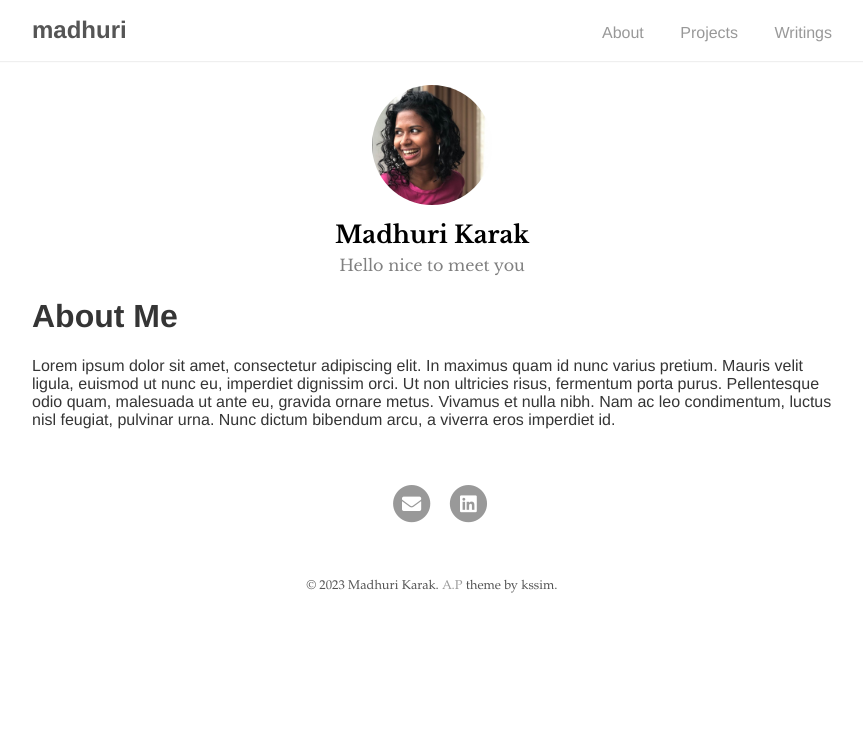
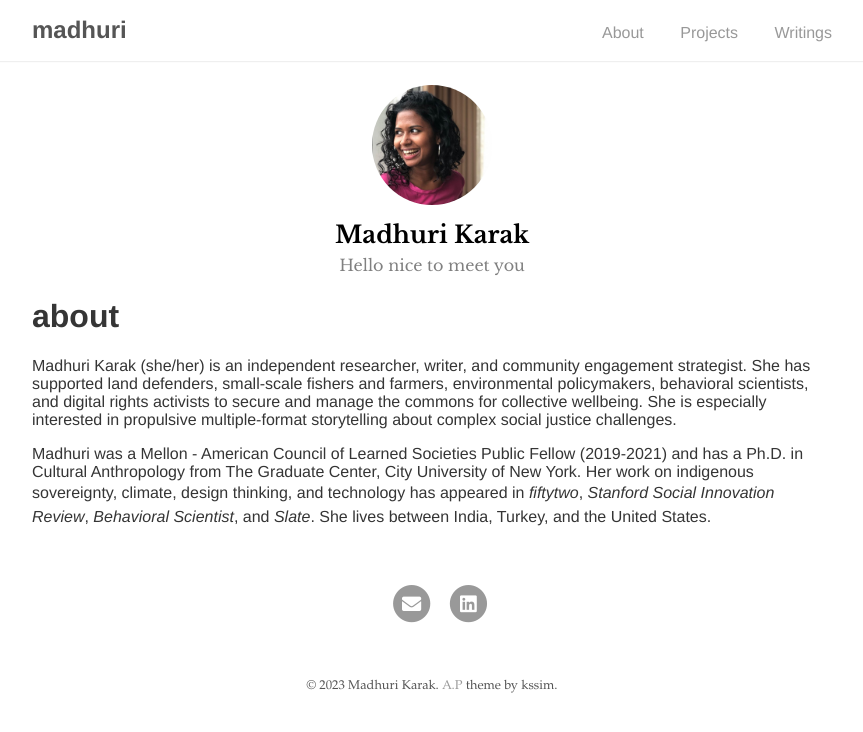
Before and after one commit to madhurikarak/madhurikarak.github.io, a Jekyll site: the page built from index.md, in a window 1280 px wide. Shown: the top 732 px of the page, without its empty margins (208-1071 px from the left). Built offline with Jekyll 4.4.1, drawn with Linux system fonts in a browser that asks for light colours; our own code applies the rules of GitHub Pages for plain Markdown files.

Commit message:
Update index.md

```diff
--- a/index.md
+++ b/index.md
@@ -2,5 +2,7 @@
 layout: about
 ---
 
-# About Me
-Lorem ipsum dolor sit amet, consectetur adipiscing elit. In maximus quam id nunc varius pretium. Mauris velit ligula, euismod ut nunc eu, imperdiet dignissim orci. Ut non ultricies risus, fermentum porta purus. Pellentesque odio quam, malesuada ut ante eu, gravida ornare metus. Vivamus et nulla nibh. Nam ac leo condimentum, luctus nisl feugiat, pulvinar urna. Nunc dictum bibendum arcu, a viverra eros imperdiet id.
+# about
+Madhuri Karak (she/her) is an independent researcher, writer, and community engagement strategist. She has supported land defenders, small-scale fishers and farmers, environmental policymakers, behavioral scientists, and digital rights activists to secure and manage the commons for collective wellbeing. She is especially interested in propulsive multiple-format storytelling about complex social justice challenges.
+
+Madhuri was a Mellon - American Council of Learned Societies Public Fellow (2019-2021) and has a Ph.D. in Cultural Anthropology from The Graduate Center, City University of New York. Her work on indigenous sovereignty, climate, design thinking, and technology has appeared in _fiftytwo_, _Stanford Social Innovation Review_, _Behavioral Scientist_, and _Slate_. She lives between India, Turkey, and the United States.
```
